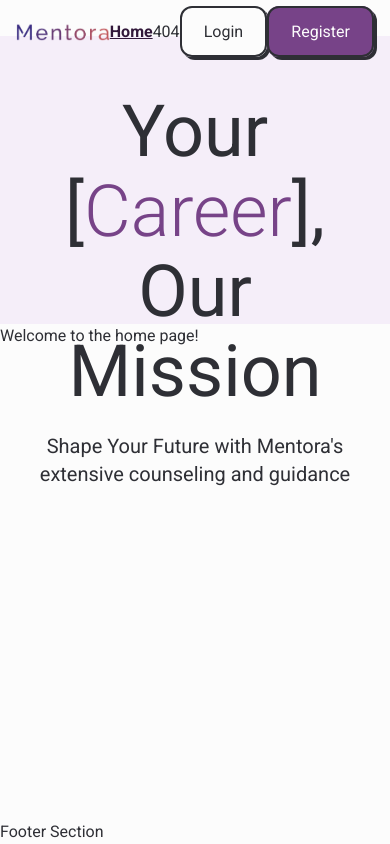
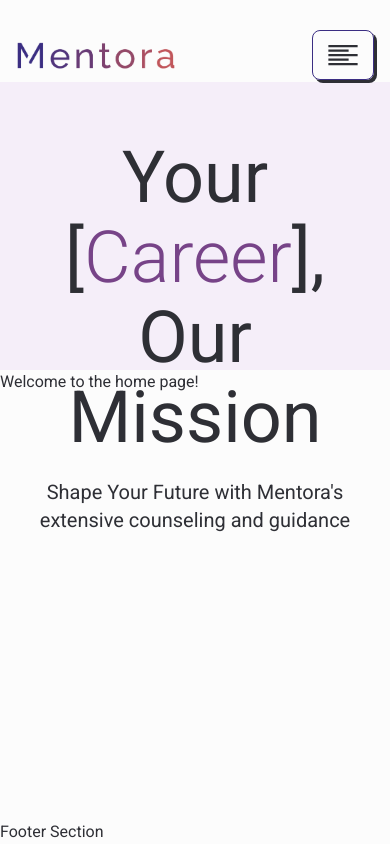
Before and after one commit to amirulkanak/metora-career-counseling-platform, a React (Vite) app: page / in a window 390 px wide. Built offline with nearby package versions, Linux system fonts and the light colour scheme.

Commit message:
Mobile menu

```diff
--- a/package.json
+++ b/package.json
@@ -12,6 +12,7 @@
   "dependencies": {
     "react": "^18.3.1",
     "react-dom": "^18.3.1",
+    "react-icons": "^5.3.0",
     "react-router-dom": "^6.28.0"
   },
   "devDependencies": {
--- a/src/components/Navbar.jsx
+++ b/src/components/Navbar.jsx
@@ -1,16 +1,30 @@
+import { useState } from 'react';
 import { NavLink } from 'react-router-dom';
 import mentoraLogo from '../assets/images/mentora-logo.png';
+import { LiaAlignLeftSolid } from 'react-icons/lia';
 
 const Navbar = () => {
+  const [open, setOpen] = useState(false);
   return (
-    <nav className="max-width-wrapper mt-5 flex items-center justify-between">
+    <nav className="max-width-wrapper relative mt-5 flex items-center justify-between py-5 lg:py-0">
       {/* Logo */}
       <NavLink to={'/'} className="w-40">
         <img src={mentoraLogo} alt="Mentora Logo" />
       </NavLink>
 
+      <div>
+        <button
+          onClick={() => setOpen(!open)}
+          className={`absolute right-4 top-1/2 block -translate-y-1/2 rounded-lg px-3 py-[6px] ring-eminence-500 focus:ring-2 lg:hidden shadow-btn border-clr-minsk border`}>
+          <LiaAlignLeftSolid className="text-4xl" />
+        </button>
+
+        <div
+          className={`absolute right-4 top-full w-full max-w-[250px] rounded-lg bg-eminence-300 lg:bg-transparent px-6 py-5 lg:px-0 lg:py-0 shadow lg:static lg:block lg:w-full lg:max-w-full lg:shadow-none ${
+            !open && 'hidden'
+          } `}>
           {/* Links */}
-      <ul className="text-base text-clr-shark font-normal md:flex items-center justify-between gap-4">
+          <ul className="text-base text-clr-shark font-normal flex flex-col lg:flex-row items-center justify-between gap-4">
             <NavLink to={'/'} className="">
               Home
             </NavLink>
@@ -26,6 +40,8 @@ const Navbar = () => {
               Register
             </NavLink>
           </ul>
+        </div>
+      </div>
     </nav>
   );
 };
```
Also changed, not shown: 1 other file (tests, documents, lock files or other folders). Lines whose indentation alone changed are shown as unchanged.
